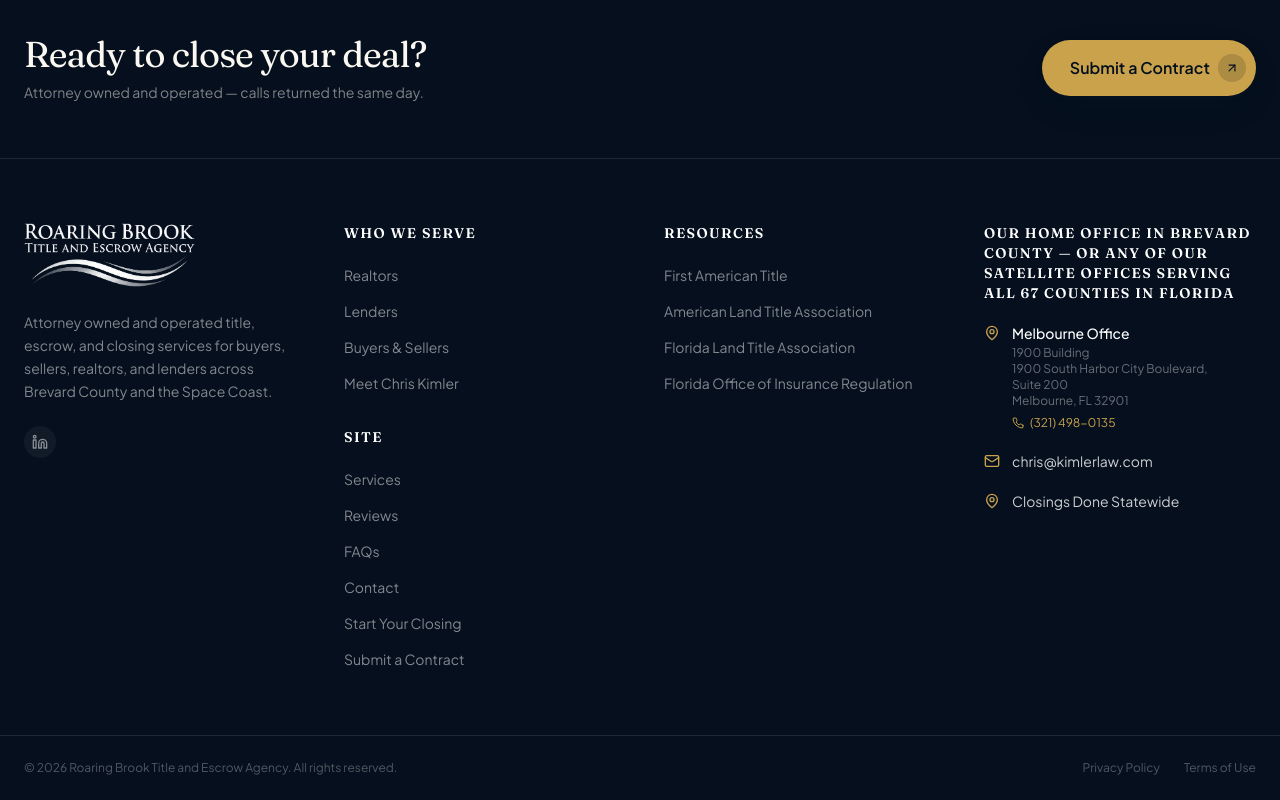
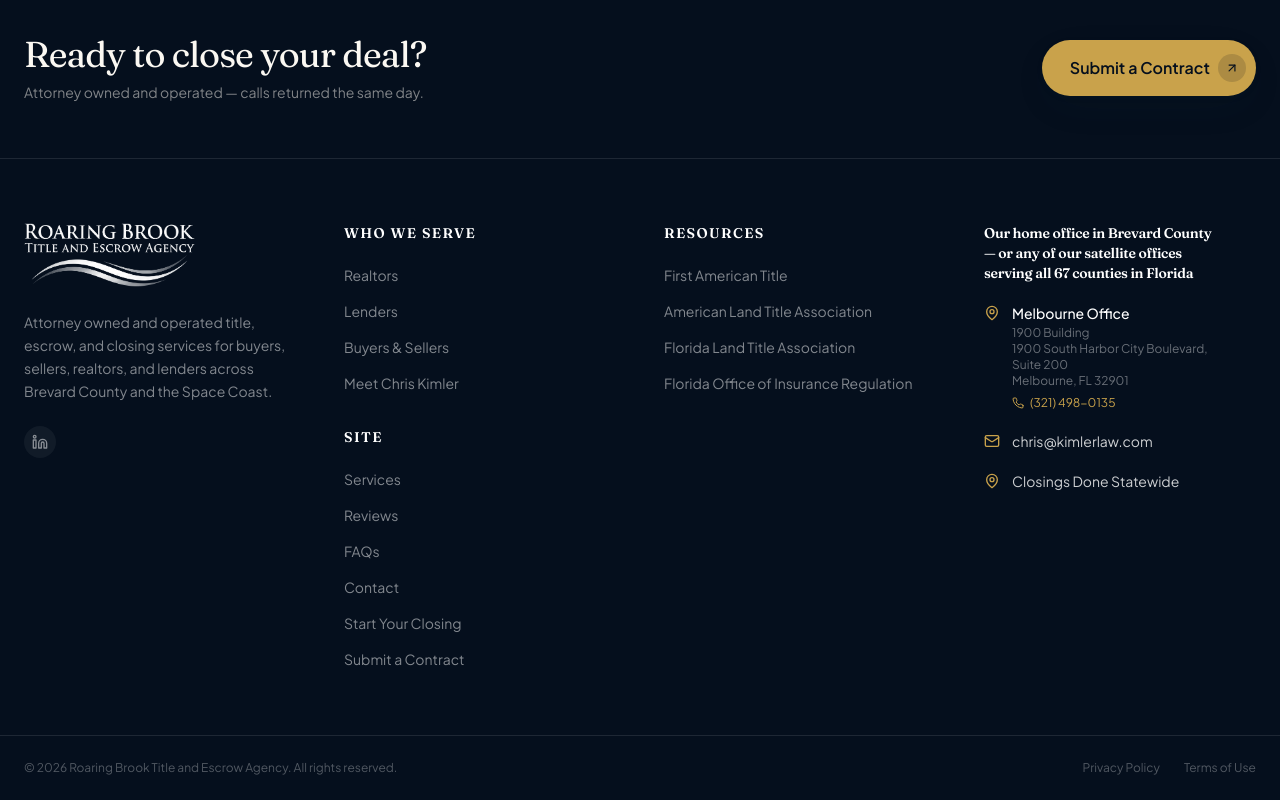
Before and after one commit to andrewmagistro/roaringbrook-fl, a Next.js app: page / in a window 1280 px wide. Shown: the part 4725-5525 px from the top of the page. Built offline with nearby package versions, Linux system fonts and the light colour scheme.

Commit message:
Un-capitalize footer office heading for readability
The long sentence-style heading read as shouty in all-caps with wide
tracking. Switch to normal sentence case to match its length.

```diff
--- a/components/footer.tsx
+++ b/components/footer.tsx
@@ -136,8 +136,8 @@
 
           {/* Office */}
           <div>
-            <h3 className="mb-5 text-sm font-semibold uppercase tracking-widest text-white">
-              Our Home Office in Brevard County — or any of our satellite
+            <h3 className="mb-5 text-sm font-semibold text-white">
+              Our home office in Brevard County — or any of our satellite
               offices serving all 67 counties in Florida
             </h3>
             <ul className="space-y-5">
```
